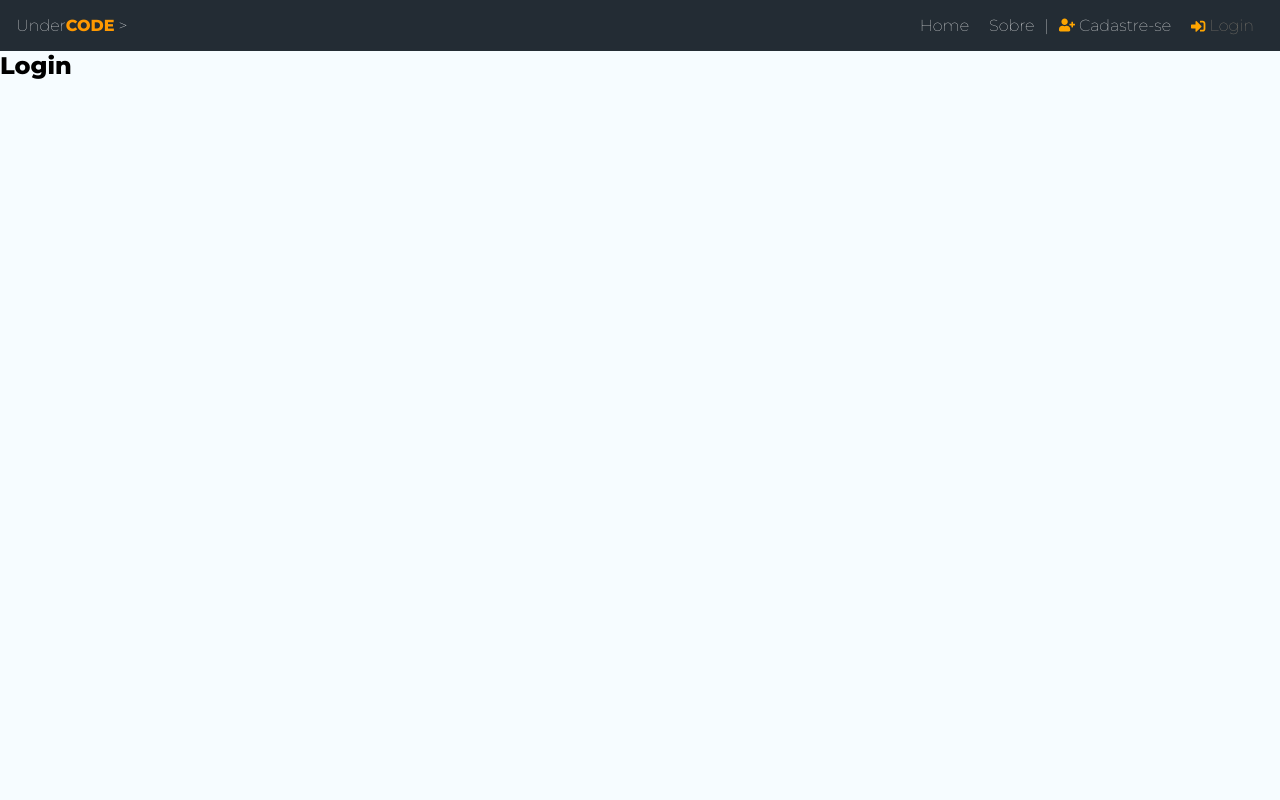
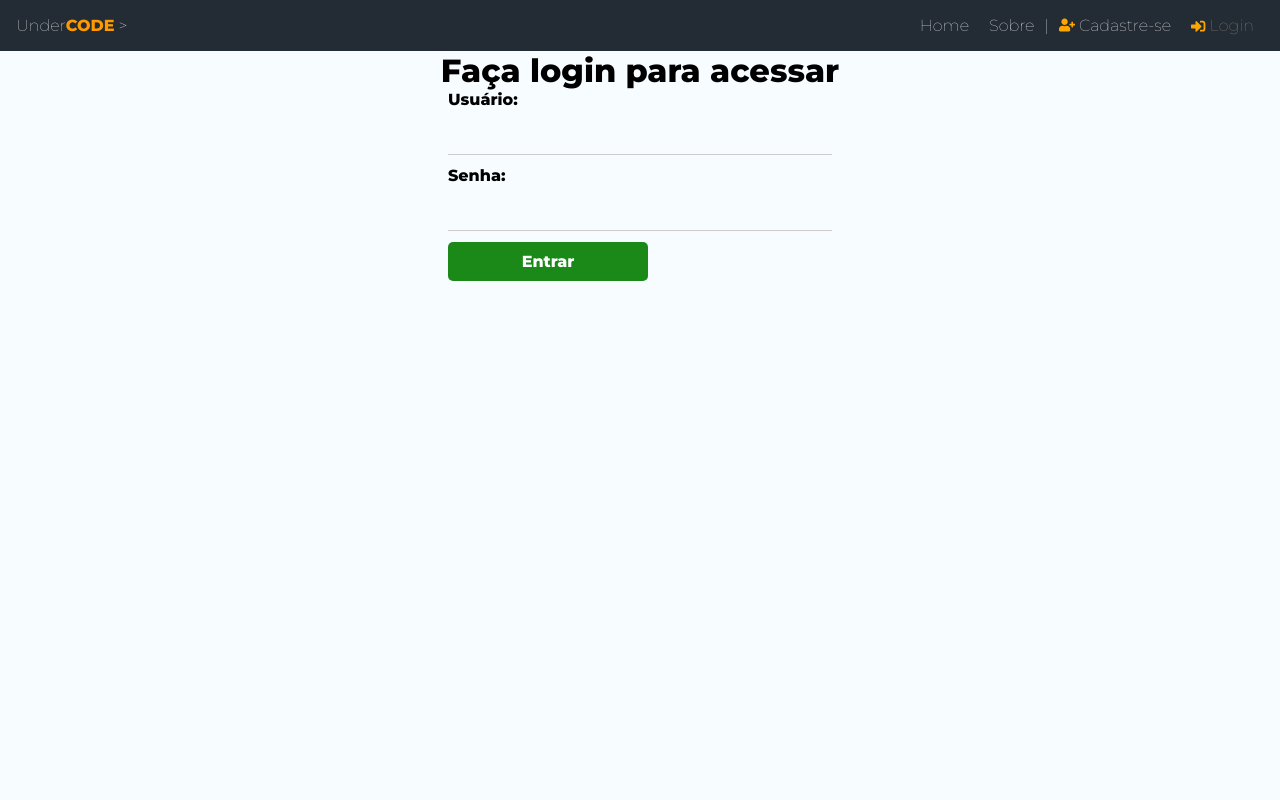
Before and after one commit to jbcodex/reactjs, a React (Vite) app in the folder undercode/: page /login in a window 1280 px wide. Shown: the top 800 px of the page. Built offline with nearby package versions, Linux system fonts and the light colour scheme; no server answers.

Commit message:
Inicio form de login

```diff
--- a/undercode/index.html
+++ b/undercode/index.html
@@ -10,7 +10,7 @@
     <link rel="preconnect" href="https://fonts.gstatic.com" crossorigin>
     <link href="https://fonts.googleapis.com/css2?family=Montserrat:ital,wght@0,100;0,800;1,700&family=Poppins&family=Roboto:wght@100;300;500&display=swap" rel="stylesheet">
 
-    <title>Vite + React</title>
+    <title>UnderCODE</title>
   </head>
   <body>
     <div id="root"></div>
--- a/undercode/src/pages/Login/Login.jsx
+++ b/undercode/src/pages/Login/Login.jsx
@@ -1,8 +1,20 @@
 import styles from "./Login.module.css"
 const Login = () => {
   return (
-    <div>
-        <h2>Login</h2>
+    <div className={styles.login}>
+      <h1>Faça login para acessar</h1>
+        <form>
+         <label>
+          <span>Usuário: </span>
+          <input type="text" name="user" />
+         </label>
+         <label>
+          <span>Senha: </span>
+          <input type="password" name="password" />
+         </label>
+         <input className="btn" type="submit" value="Entrar" />
+        </form>
+
     </div>
   )
 }
--- a/undercode/src/pages/Login/Login.module.css
+++ b/undercode/src/pages/Login/Login.module.css
@@ -0,0 +1,8 @@
+.login h1, p{
+    text-align: center;
+}
+
+
+.btn-login{
+    margin: 0 auto;
+}
```
